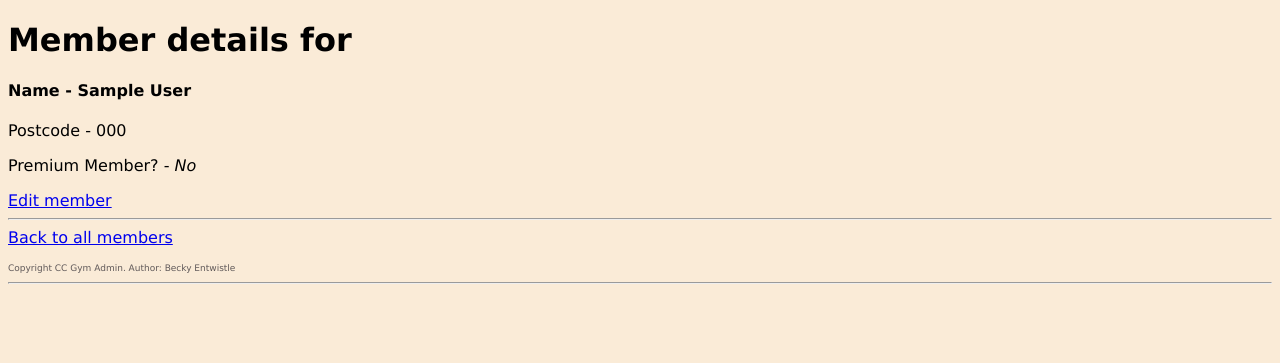
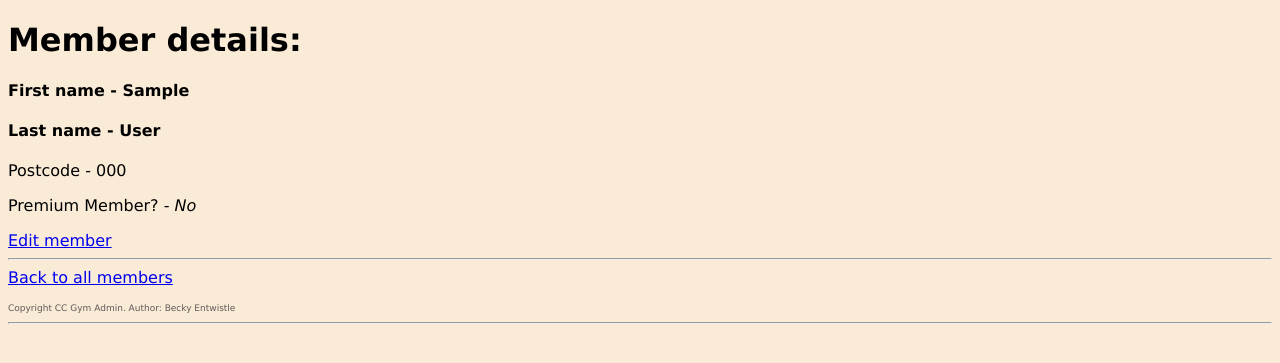
Before and after one commit to bjentwistle/Gym_members_project, a Flask app: page /members/1 in a window 1280 px wide. Shown: the part 59-422 px from the top of the page. Run offline with Flask 3, Linux system fonts and the light colour scheme; a database or web service that is not in the repository returns one stand-in record (values such as "Sample title"); some libraries are stand-ins or nearby versions.

Commit message:
got edit members to work finally

```diff
--- a/project_code/controllers/members_controller.py
+++ b/project_code/controllers/members_controller.py
@@ -44,14 +44,14 @@ def edit_member(id):
     return render_template('members/edit.jinja', member = edit_member)
 
 # UPDATE
-# PUT '/sessions/<id>/edit'
+# PUT '/members/<id>/edit'
 @members_blueprint.route("/members/<id>/edit", methods=['POST'])
 def update_member(id):
-    member = member_repo.select(id)
+    member_repo.select(id)
     first_name = request.form['first_name']
     last_name = request.form['last_name']
     postcode = request.form['postcode']
     premium_member = request.form["premium_member"]
     edit_member = Member(first_name, last_name, postcode, premium_member, id)
-    session_repo.update(edit_member)
+    member_repo.update(edit_member)
     return redirect('/members')
--- a/project_code/controllers/sessions_controller.py
+++ b/project_code/controllers/sessions_controller.py
@@ -46,7 +46,7 @@ def edit_session(id):
 # PUT '/sessions/<id>/edit'
 @sessions_blueprint.route("/sessions/<id>/edit", methods=['POST'])
 def update_session(id):
-    session = session_repo.select(id)
+    session_repo.select(id)
     name = request.form['name']
     duration = request.form['duration']
     premium_session = request.form["premium_session"]
--- a/project_code/templates/members/single_member.jinja
+++ b/project_code/templates/members/single_member.jinja
@@ -3,9 +3,10 @@
 {% block content %}
 
 <body>
-    <h1 class="single_member"> Member details for </h1>
+    <h1 class="single_member"> Member details: </h1>
     <div>
-        <h4>Name - {{ member.first_name }} {{ member.last_name }}</h4>
+        <h4>First name - {{ member.first_name }} </h4>
+        <h4>Last name - {{ member.last_name }}</h4>
         <p> Postcode - {{ member.postcode  }} </p>
         <p>Premium Member? -
         {% if session.premium_session == True %}
--- a/project_code/templates/sessions/single_session.jinja
+++ b/project_code/templates/sessions/single_session.jinja
@@ -3,7 +3,7 @@
 {% block content %}
 
 <body>
-    <h1 class="single_session"> Session details for {{ session.name }} </h1>
+    <h1 class="single_session"> Session details: </h1>
     <div>
         <h4>Name - {{ session.name }}</h4>
         <p>Duration in minutes - {{ session.duration  }} </p>
```
Also changed, not shown: project_code/templates/members/edit.jinja (+5 -4 lines).
